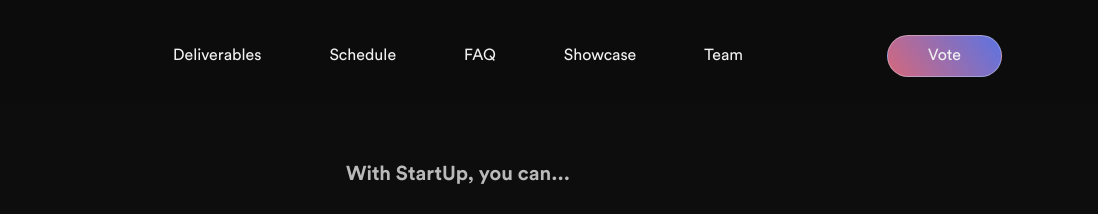
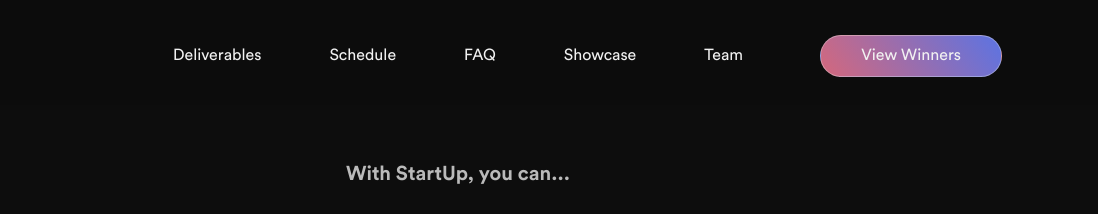
Before and after one commit to ndrewgood/scad-startup2021, a Gatsby site in the folder web/: page / in a window 1280 px wide. Shown: the top 214 px of the page, 182-1280 px from the left. Built offline with nearby package versions, Linux system fonts and the light colour scheme; Gatsby itself is replaced by a stand-in of ours.

Commit message:
winners button

```diff
--- a/web/src/components/nav-mobile.js
+++ b/web/src/components/nav-mobile.js
@@ -70,7 +70,7 @@
                 <Link onClick={() => setMenuStatus(false)} activeClassName="mobileNav-active" to="/partners-team" className="mobileNav-startupLogo">Partners</Link>
               </div>
               {/*<a className="nav-registerButton mobileNav-registerButton" target="_blank" rel="noopener noreferrer" href="https://forms.gle/3RYmCA1XgufbTMgS8">Register</a>*/}
-              <a className="nav-registerButton mobileNav-registerButton" target="_blank" rel="noopener noreferrer" href="https://forms.gle/Aq9sE4TDwCm8Ppgb8">Vote</a>
+              <a className="nav-registerButton mobileNav-registerButton" target="_blank" rel="noopener noreferrer" href="https://www.instagram.com/p/CLfXfmIMaiY/">View Winners</a>
               {/* <a className="footer-smallBusiness mobileNav-smallBusiness" rel="noopener noreferrer" target="_blank" href="https://forms.gle/5gPieSiSUY6FQtbaA">Small Business Application</a> */}
               <div id="mobileNav-socialLinks" className="footer-socialLinks">
                 <a target="_blank" rel="noopener noreferrer" href="https://www.instagram.com/scadflux/"><img src={InstagramLogo} alt="Instagram Logo" /></a>
--- a/web/src/components/nav.js
+++ b/web/src/components/nav.js
@@ -23,7 +23,7 @@
           </ul>
         </div>
       </ul>
-      <a className="nav-registerButton" target="_blank" rel="noopener noreferrer" href="https://forms.gle/Aq9sE4TDwCm8Ppgb8">Vote</a>
+      <a className="nav-registerButton" target="_blank" rel="noopener noreferrer" href="https://www.instagram.com/p/CLfXfmIMaiY/">View Winners</a>
     </nav>
   );
 };
```
